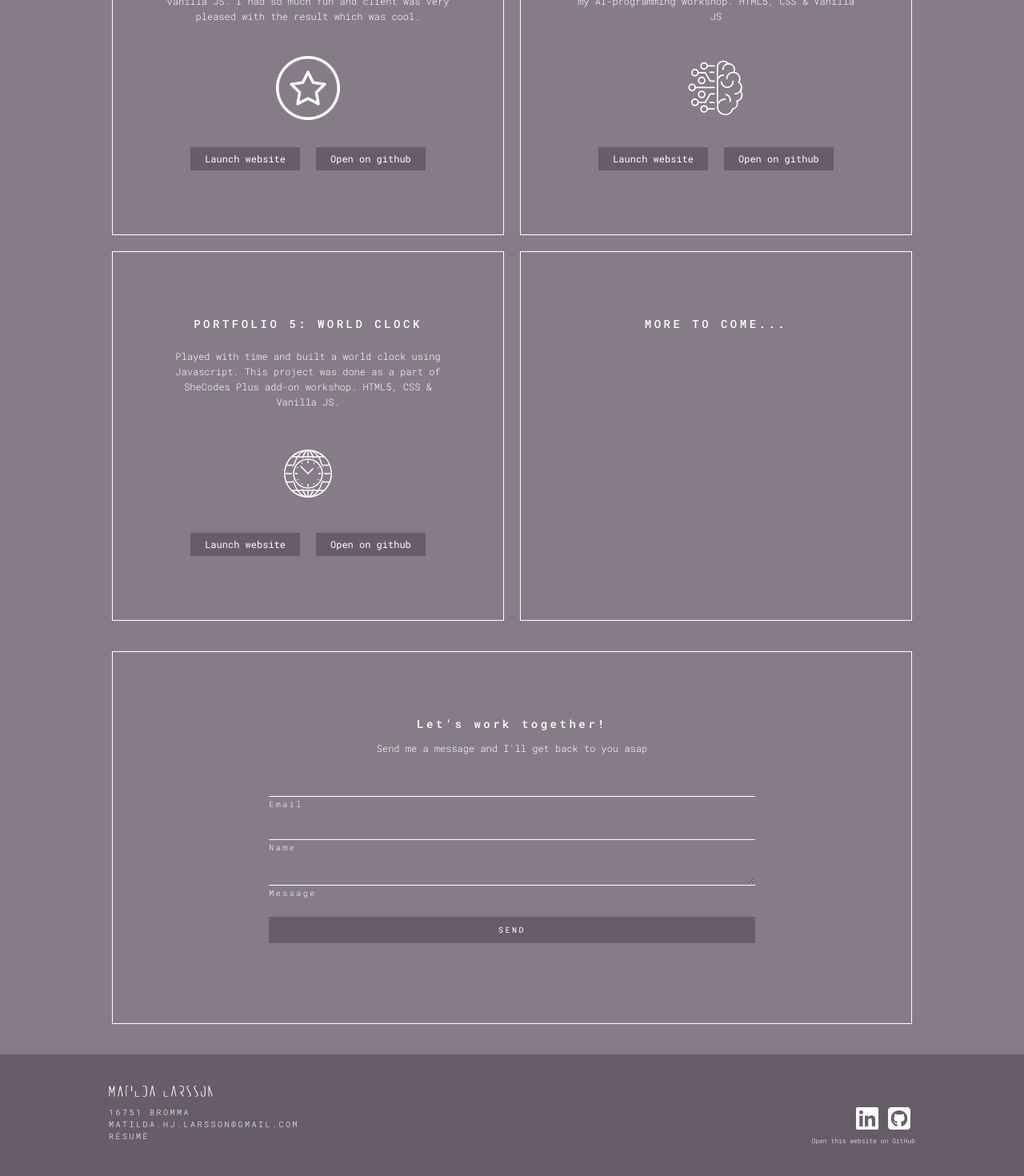
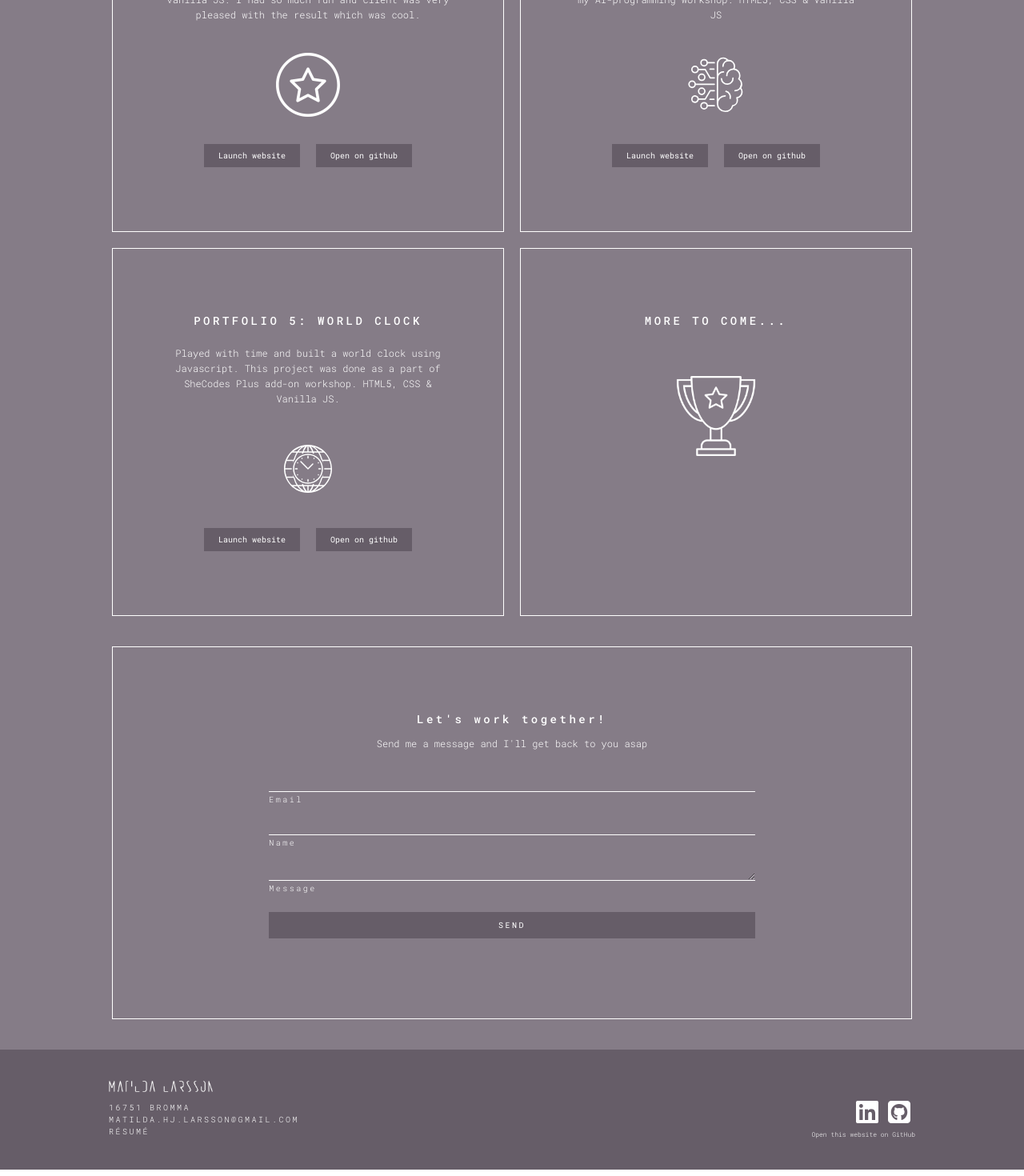
Before and after one commit to MatildaHJ/react-portfolio, a React (Create React App) app: page / in a window 1280 px wide. Shown: the part 1989-3459 px from the top of the page at 80% size. Built offline with nearby package versions, Linux system fonts and the light colour scheme.

Commit message:
css tweaks

```diff
--- a/public/index.html
+++ b/public/index.html
@@ -2,7 +2,6 @@
 <html lang="en">
   <head>
     <meta charset="utf-8" />
-    <link rel="icon" href="%PUBLIC_URL%/favicon.ico" />
     <meta name="viewport" content="width=device-width, initial-scale=1" />
     <meta name="theme-color" content="#000000" />
     <meta
--- a/src/App.css
+++ b/src/App.css
@@ -84,7 +84,15 @@
   .Portfolio .project-links {
     margin-top: 8px;
   }
-
+  .text-block {
+    height: 95px;
+  }
+  .project-links button {
+    padding: 3px 6px;
+  }
+  .project-link {
+    font-size: 7px !important;
+  }
   form {
     width: 90%;
   }
--- a/src/Footer.css
+++ b/src/Footer.css
@@ -37,13 +37,14 @@
 .Footer .git-link {
   text-decoration: none;
 }
+
 .Footer .Resume-link:hover,
 .Footer .git-link:hover {
   text-decoration: underline;
 }
 
 .Footer .footer-right {
-  margin-top: 30px;
+  margin-top: 28px;
 }
 .Footer .contact-icons {
   display: flex;
--- a/src/Portfolio.css
+++ b/src/Portfolio.css
@@ -1,9 +1,12 @@
+.text-block {
+  height: 90px;
+}
+
 .project-links button {
   margin: 0 10px;
   padding: 5px 8px;
-  line-height: 1.5;
+  line-height: 0;
   letter-spacing: 0.25em;
-  font-size: 10px !important;
   border: none;
   background-color: #665d68;
 }
@@ -16,10 +19,12 @@ button:hover {
   justify-content: center;
   margin-top: 10px;
 }
+
 .project-link {
   color: white;
   text-decoration: none;
   margin: 0 10px;
+  font-size: 10px !important;
 }
 
 .project-icon {
@@ -27,3 +32,9 @@ button:hover {
   margin: 0 auto;
   width: 80px;
 }
+
+.trophy-icon {
+  display: block;
+  margin: 60px auto;
+  width: 100px;
+}
--- a/src/Portfolio.js
+++ b/src/Portfolio.js
@@ -7,6 +7,7 @@ import bookIcon from "./images/bookIcon.png";
 import shpLogo1 from "./images/shpLogo1.png";
 import AIIcon from "./images/AIIcon.svg";
 import clockIcon from "./images/clockIcon.svg";
+import trophyIcon from "./images/trophyIcon.png";
 
 export default function Portfolio({ isNight }) {
   const projects = [
@@ -81,6 +82,7 @@ export default function Portfolio({ isNight }) {
         ))}
         <div className="border-section more-frame">
           <h2>More to come...</h2>
+          <img src={trophyIcon} alt="Trophy" className="trophy-icon" />
         </div>
       </section>
     </div>
```
Also changed, not shown: src/images/trophyIcon.png (added).
